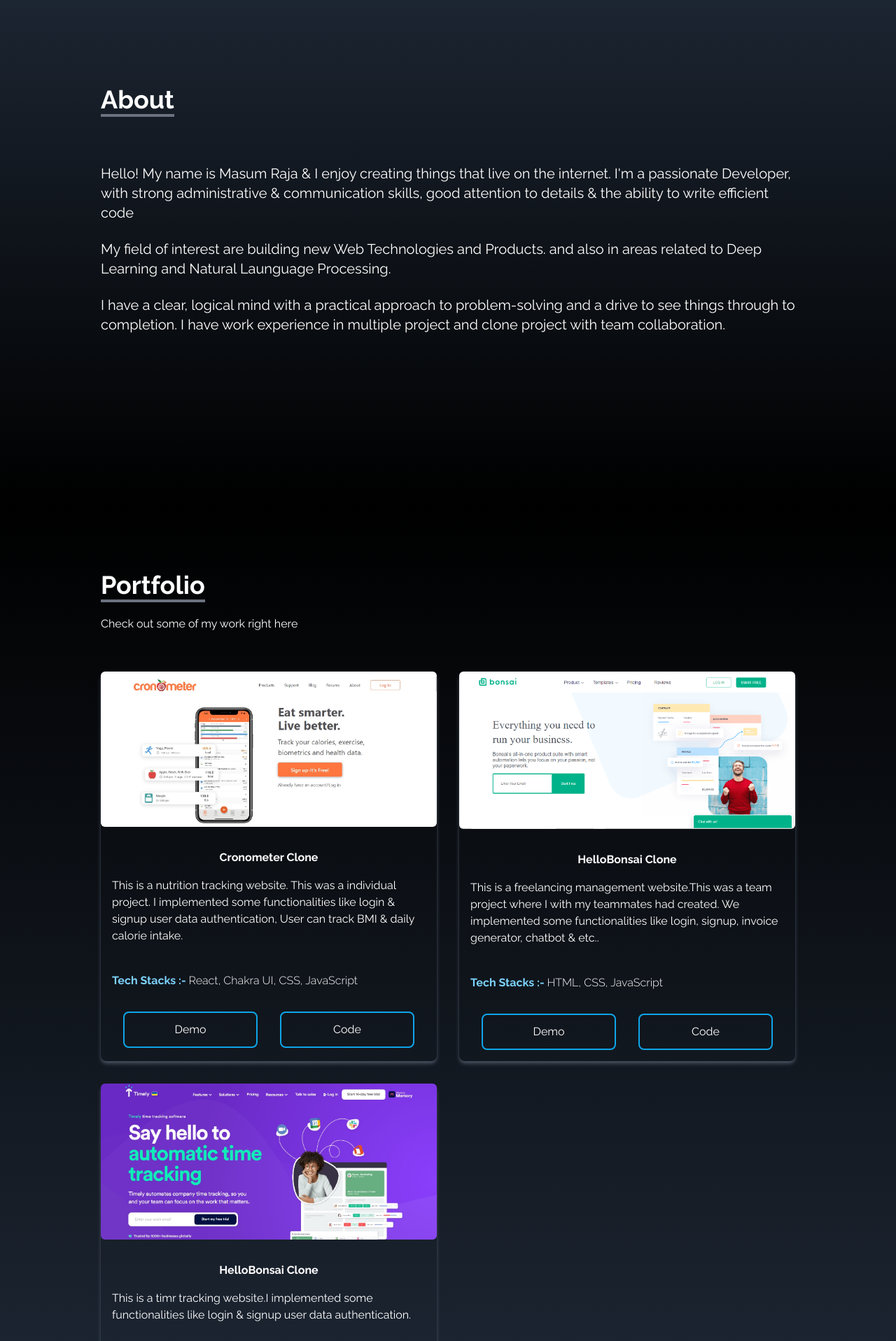
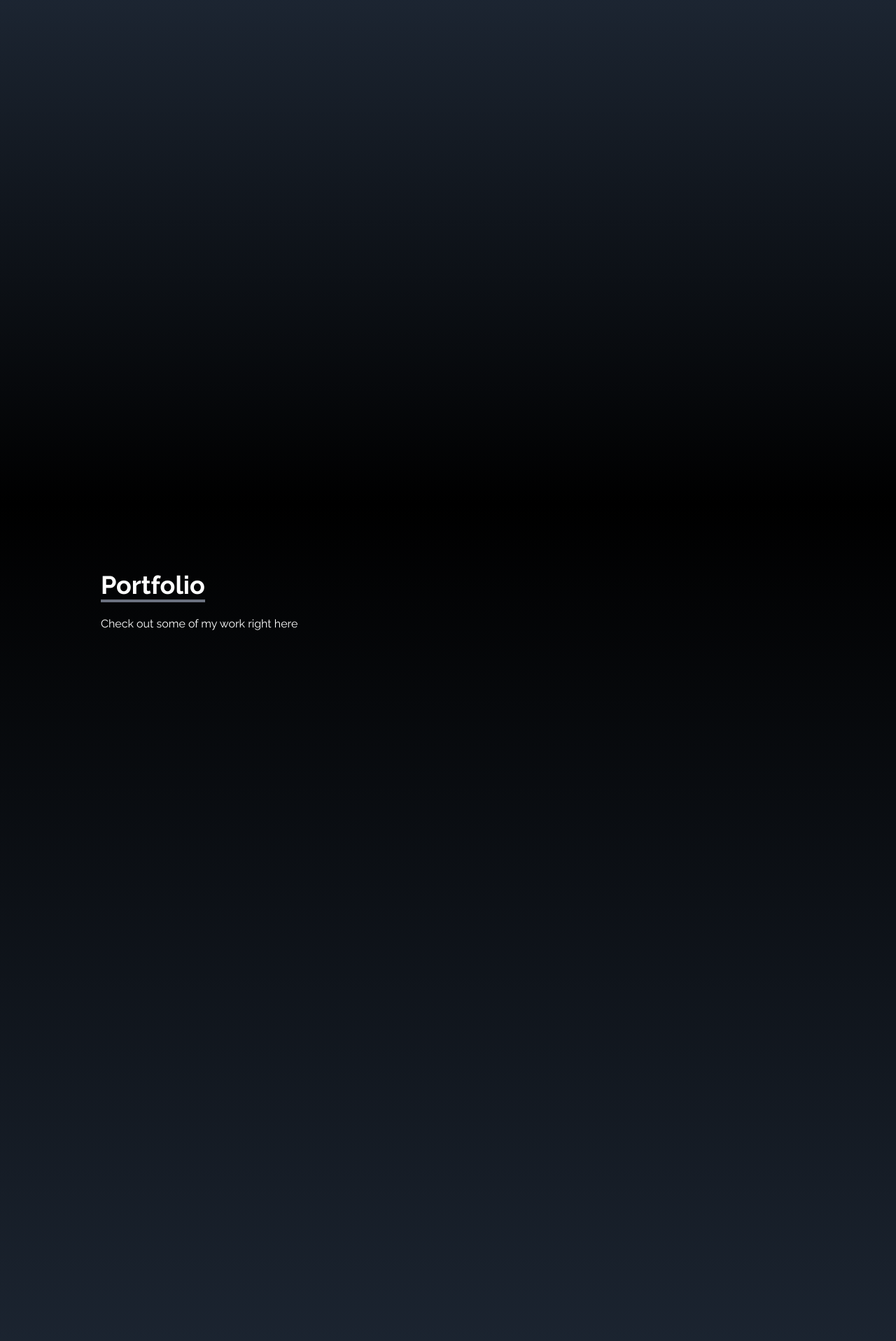
Before and after one commit to masum-raja/masum-raja.github.io, a React (Create React App) app: page / in a window 1280 px wide. Shown: the part 880-2797 px from the top of the page at 70% size. Built offline with nearby package versions, Linux system fonts and the light colour scheme.

Commit message:
Added some file

```diff
--- a/package.json
+++ b/package.json
@@ -7,6 +7,7 @@
     "@testing-library/jest-dom": "^5.16.5",
     "@testing-library/react": "^13.4.0",
     "@testing-library/user-event": "^13.5.0",
+    "aos": "^3.0.0-beta.6",
     "react": "^18.2.0",
     "react-dom": "^18.2.0",
     "react-github-calendar": "^3.3.4",
--- a/src/components/About.jsx
+++ b/src/components/About.jsx
@@ -1,12 +1,24 @@
-import React from "react";
+import React, { useEffect } from "react";
+import AOS from 'aos';
+import 'aos/dist/aos.css';
 
 const About = () => {
+
+  useEffect(()=>{
+    AOS.init({
+      duration: 1000,
+      offset: 200,
+      delay: 10,
+    });
+  },[])
+
+
   return (
     <div
       name="about"
-      className="w-full pb-10 bg-gradient-to-b from-gray-800 to-black text-white h-screen"
+      className="w-full pb-10 bg-gradient-to-b from-gray-800 to-black text-white h-screen pt-5"
     >
-      <div className="max-w-screen-lg p-4 mx-auto flex flex-col justify-center w-full h-full">
+      <div data-aos="fade-up"  className="max-w-screen-lg p-4 mx-auto flex flex-col justify-center w-full h-full">
         <div className="pb-8">
           <p className="text-4xl font-bold inline border-b-4 border-gray-500">
             About
@@ -15,14 +27,14 @@ const About = () => {
 
         <ul className="text-xl mt-10 border-red-600">
           <li>Hello! My name is Masum Raja & I enjoy creating things that live on the internet. I'm a passionate Developer, with
-            strong administrative & communication skills, good attention to details & the ability to write efficient code
+            strong administrative & communication skills, good attention to details & the ability to write efficient code.
           </li>
         </ul>
 
         <br />
 
         <ul className="text-xl  border-red-600">
-          <li>My field of interest are building new Web Technologies and Products. and also in areas related to Deep Learning
+          <li>My field of interest are building new Web Technologies and Products and also in areas related to Deep Learning
             and Natural Launguage Processing.
           </li>
         </ul>
@@ -30,7 +42,7 @@ const About = () => {
         <br />
 
         <ul className="text-xl  border-red-600">
-          <li>I have a clear, logical mind with a practical approach to problem-solving and a drive to see things through to
+          <li>I have clear, logical mind with a practical approach to problem-solving and a drive to see things through to
             completion. I have work experience in multiple project and clone project with team collaboration.
           </li>
         </ul>
--- a/src/components/Contact.jsx
+++ b/src/components/Contact.jsx
@@ -1,6 +1,17 @@
-import React from "react";
+import React, { useEffect } from "react";
+import AOS from 'aos';
+import 'aos/dist/aos.css';
 
 const Contact = () => {
+
+  useEffect(()=>{
+    AOS.init({
+      duration: 2000,
+      offset: 100,
+      delay: 30,
+    });
+  },[])
+
   return (
     <div
       name="contact"
@@ -14,7 +25,7 @@ const Contact = () => {
           <p className="py-6">Submit the form below to get in touch with me</p>
         </div>
 
-        <div className=" flex justify-center items-center">
+        <div data-aos="fade-up" className=" flex justify-center items-center">
           <form
             action="https://getform.io/f/a6cafa87-e6e9-447e-97d9-3a6a6310a5a9"
             method="POST"
--- a/src/components/GitHubCalendar.jsx
+++ b/src/components/GitHubCalendar.jsx
@@ -1,6 +1,18 @@
+import { useEffect } from 'react';
 import GitHubCalendar from 'react-github-calendar';
+import AOS from 'aos';
+import 'aos/dist/aos.css';
 
 const GitHub=()=>{
+
+  useEffect(()=>{
+    AOS.init({
+      duration: 2000,
+      offset: 100,
+      delay: 30,
+    });
+  },[])
+
     return(
         <div
         name="skills"
@@ -14,7 +26,7 @@ const GitHub=()=>{
           </div>
         </div>
 
-        <div className='w-11/12 m-auto pt-10 pb-10 flex justify-center'>
+        <div data-aos="fade-up" className='w-11/12 m-auto pt-10 pb-10 flex justify-center'>
              <GitHubCalendar username="masum-raja" />
         </div>
       </div>
--- a/src/components/Home.jsx
+++ b/src/components/Home.jsx
@@ -1,25 +1,33 @@
-import React from "react";
+import React, { useEffect } from "react";
 import { HiArrowNarrowRight } from "react-icons/hi";
 import { Link } from "react-scroll";
+import AOS from 'aos';
+import 'aos/dist/aos.css';
 
 const Home = () => {
+
+  useEffect(()=>{
+    AOS.init({
+      duration: 2000,
+      offset: 100,
+      delay: 30,
+    });
+  },[])
+
+
   return (
     <div
       name="home"
       className="w-full h-screen bg-gradient-to-b from-black via-black to-gray-800"
     >
       <div className=" max-w-screen-lg mx-auto flex flex-col md:flex-row items-center justify-center h-full px-4 gap-20">
-        <div className="flex flex-col justify-center h-full">
+        <div data-aos="fade-right" className="flex flex-col justify-center h-full">
           <h4 className="text-sm sm:text-3xl font-bold text-white" >Hello, my name is</h4>
           <h2 className="text-4xl sm:text-7xl font-bold text-white mt-3">Masum Raja</h2>
           <h2 className="text-3xl sm:text-3xl font-bold text-white mt-5">
             I'm a Full Stack Developer
           </h2>
-          {/* <p className="text-gray-500 py-4 max-w-md">
-            I have 8 years of experience building and desgining software.
-            Currently, I love to work on web application using technologies like
-            React, Tailwind, Next JS and GraphQL.
-          </p> */}
+
           <div>
             <Link
               to="portfolio"
@@ -34,7 +42,7 @@ const Home = () => {
             </Link>
           </div>
         </div>
-        <div>
+        <div data-aos="fade-left">
           <img
             src="https://avatars.githubusercontent.com/u/107463457?v=4"
             alt="my profile"
--- a/src/components/Portfolio.jsx
+++ b/src/components/Portfolio.jsx
@@ -1,7 +1,9 @@
-import React from "react";
+import React, { useEffect } from "react";
 import bonsai from "../assets/portfolio/bonsai.png";
 import cronometer from "../assets/portfolio/cronometer.jpg";
 import timley from "../assets/portfolio/timley.jpg";
+import AOS from 'aos';
+import 'aos/dist/aos.css';
 
 const Portfolio = () => {
   const portfolios = [
@@ -9,16 +11,16 @@ const Portfolio = () => {
       id: 1,
       src: cronometer,
       title: "Cronometer Clone",
-      tag: "This is a nutrition tracking website. This was a individual project. I implemented some functionalities like login & signup user data authentication, User can track BMI & daily calorie intake.",
+      tag: "This is a nutrition tracking website. This was an individual project. I implemented some functionalities like login & signup user data authentication. User can track BMI & daily calorie intake.",
       stack: "React, Chakra UI, CSS, JavaScript",
       link: "https://myreact-project.netlify.app",
-      github: "https://github.com/masum-raja/Cronometer",
+      github: "https://github.com/masum-raja/Cronometer/tree/main/my-project",
     },
     {
       id: 2,
       src: bonsai,
       title: "HelloBonsai Clone",
-      tag: "This is a freelancing management website.This was a team project where I with my teammates had created. We implemented some functionalities like login, signup, invoice generator, chatbot & etc..",
+      tag: "This is a freelancing management website.This was a team project where I with my teammates had created and implemented some functionalities like login, signup, invoice generator, chatbot.",
       stack: "HTML, CSS, JavaScript",
       link: "https://monumental-crisp-761be5.netlify.app",
       github: "https://github.com/masum-raja/HelloBonsai",
@@ -26,13 +28,21 @@ const Portfolio = () => {
     {
       id: 3,
       src: timley,
-      title: "HelloBonsai Clone",
-      tag: "This is a timr tracking website.I implemented some functionalities like login & signup user data authentication.",
+      title: "Timely Clone",
+      tag: "This is a time tracking website. I implemented some functionalities like login & signup user data authentication.",
       stack: "HTML, CSS, JavaScript",
       link: "https://gregarious-chebakia-e454d5.netlify.app",
       github: "https://github.com/masum-raja/Timetracking",
     },
   ];
+
+  useEffect(()=>{
+    AOS.init({
+      duration: 2000,
+      offset: 100,
+      delay: 10,
+    });
+  },[])
 
   return (
     <div
@@ -47,7 +57,7 @@ const Portfolio = () => {
           <p className="py-6">Check out some of my work right here</p>
         </div>
 
-        <div className="grid gap-10 sm:grid-cols-2 md:grid-cols-2 gap-8 px-12 sm:px-0">
+        <div data-aos="fade-up" className="grid gap-10 sm:grid-cols-2 md:grid-cols-2 gap-8 px-12 sm:px-0">
           {portfolios.map(({ id, src, title, tag, stack, link, github }) => (
             <div key={id} className="shadow-md shadow-gray-600 rounded-lg">
               <img
--- a/src/components/Skills.jsx
+++ b/src/components/Skills.jsx
@@ -1,4 +1,4 @@
-import React from "react";
+import React, { useEffect } from "react";
 import html from "../assets/html.png";
 import css from "../assets/css.png";
 import javascript from "../assets/javascript.png";
@@ -10,6 +10,8 @@ import mango from "../assets/mongo.png"
 import chakra from "../assets/chakra.png"
 import npm from "../assets/npm.png"
 import redux from "../assets/redux.png"
+import AOS from 'aos';
+import 'aos/dist/aos.css';
 
 const Skills = () => {
   const techs = [
@@ -81,6 +83,14 @@ const Skills = () => {
     },
   ];
 
+  useEffect(()=>{
+    AOS.init({
+      duration: 2000,
+      offset: 100,
+      delay: 30,
+    });
+  },[])
+
   return (
     <div
       name="skills"
@@ -94,7 +104,7 @@ const Skills = () => {
           <p className="py-6">These are the technologies I've worked with</p>
         </div>
 
-        <div className="w-full grid grid-cols-2 sm:grid-cols-3 gap-8 text-center py-8 px-12 sm:px-0">
+        <div data-aos="fade-up" className="w-full grid grid-cols-2 sm:grid-cols-3 gap-8 text-center py-8 px-12 sm:px-0">
           {techs.map(({ id, src, title, style }) => (
             <div
               key={id}
```
Also changed, not shown: 1 other file (tests, documents, lock files or other folders).
